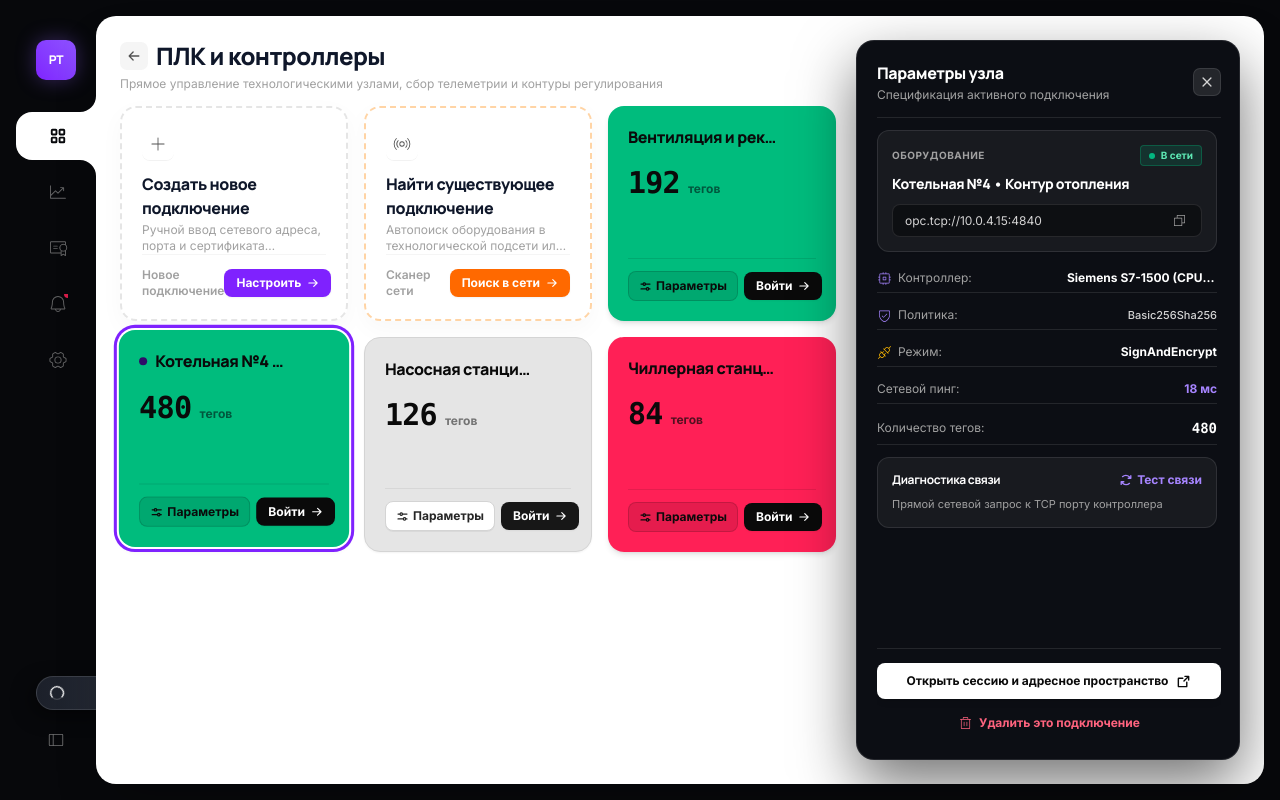
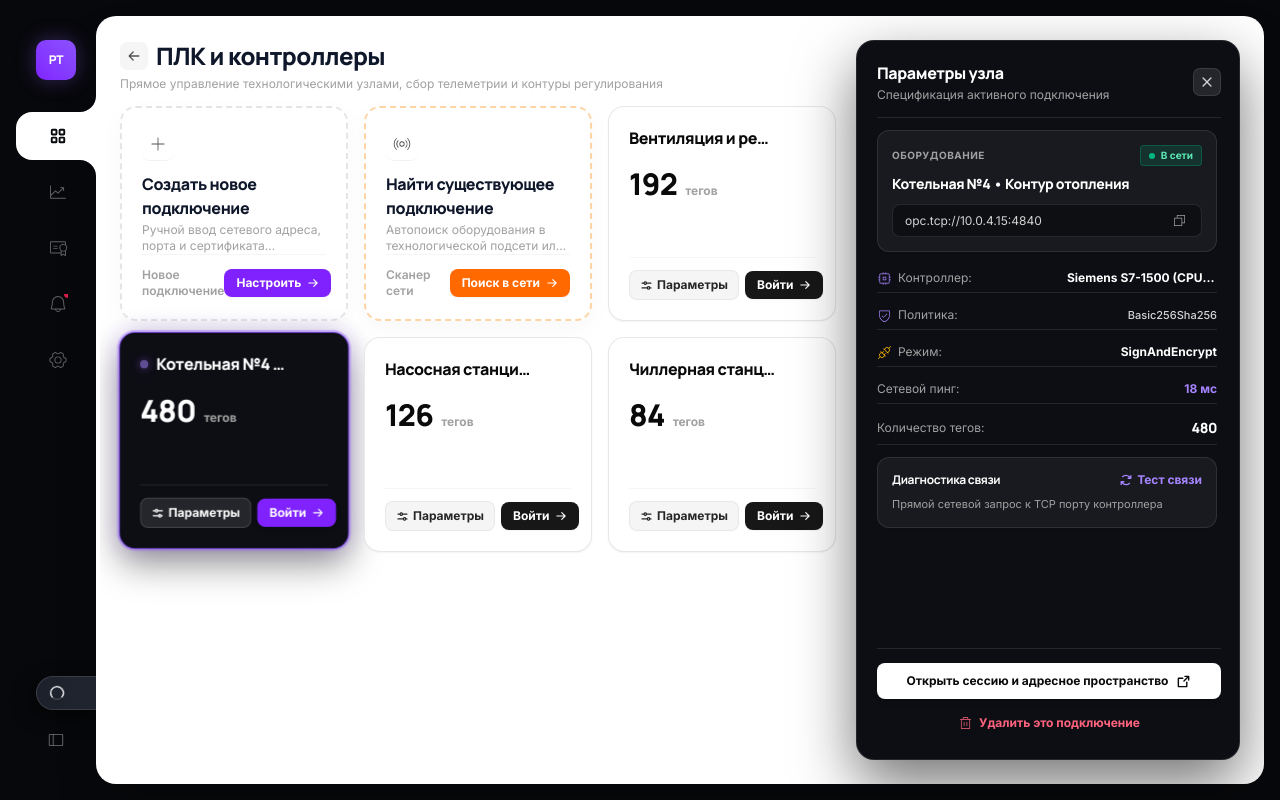
Before and after one commit to adamprogety-hub/ocf_hub_1, a Next.js app: page / in a window 1280 px wide. Both pictures are taken after a click on the element 390 px from the left and 221 px from the top of the page. Built offline with nearby package versions, Linux system fonts and the light colour scheme.

Commit message:
style: replace monospace fonts with Manrope and update connection cards to light default with dark active selection

```diff
--- a/src/app/globals.css
+++ b/src/app/globals.css
@@ -24,7 +24,7 @@
   }
 
   code, pre, .font-mono {
-    font-family: var(--font-sans);
+    font-family: var(--font-heading);
   }
 
   /* Hide Next.js dev overlay button/indicators */
--- a/src/components/ConnectionCard.tsx
+++ b/src/components/ConnectionCard.tsx
@@ -38,65 +38,27 @@ export const ConnectionCard: React.FC<ConnectionCardProps> = ({
     }
   };
 
-  const getStatusStyles = () => {
+  const getStatusText = () => {
     switch (connection.status) {
       case 'online':
-        return {
-          bgClass: 'bg-emerald-500 text-neutral-950 shadow-md',
-          statusText: `В сети • ${connection.pingMs} мс`,
-          statusTextClass: 'text-emerald-950/75',
-          secondaryTextClass: 'text-emerald-950/70',
-          dividerClass: 'border-black/10',
-          paramBtnClass: 'bg-black/10 hover:bg-black/20 text-neutral-950 border border-black/15',
-          actionBtnClass: 'bg-neutral-950 hover:bg-black text-white shadow-xs',
-          deleteBtnHover: 'text-black/50 hover:text-black hover:bg-black/10',
-        };
+        return `В сети • ${connection.pingMs} мс`;
       case 'error':
-        return {
-          bgClass: 'bg-rose-500 text-neutral-950 shadow-md',
-          statusText: 'Ошибка связи',
-          statusTextClass: 'text-neutral-950 font-bold',
-          secondaryTextClass: 'text-neutral-950/70',
-          dividerClass: 'border-black/10',
-          paramBtnClass: 'bg-black/10 hover:bg-black/20 text-neutral-950 border border-black/15',
-          actionBtnClass: 'bg-neutral-950 hover:bg-black text-white shadow-xs',
-          deleteBtnHover: 'text-black/50 hover:text-black hover:bg-black/10',
-        };
+        return 'Ошибка связи';
       case 'connecting':
-        return {
-          bgClass: 'bg-amber-400 text-neutral-950 shadow-md',
-          statusText: 'Подключение...',
-          statusTextClass: 'text-amber-950/80 font-bold',
-          secondaryTextClass: 'text-amber-950/70',
-          dividerClass: 'border-black/10',
-          paramBtnClass: 'bg-black/10 hover:bg-black/20 text-neutral-950 border border-black/15',
-          actionBtnClass: 'bg-neutral-950 hover:bg-black text-white shadow-xs',
-          deleteBtnHover: 'text-black/50 hover:text-black hover:bg-black/10',
-        };
+        return 'Подключение...';
       case 'standby':
       default:
-        return {
-          bgClass: 'bg-neutral-200 text-neutral-900 border border-neutral-300 shadow-xs',
-          statusText: 'Ожидание / Вне сети',
-          statusTextClass: 'text-neutral-600',
-          secondaryTextClass: 'text-neutral-500',
-          dividerClass: 'border-neutral-300/80',
-          paramBtnClass: 'bg-white hover:bg-neutral-50 text-neutral-800 border border-neutral-300 shadow-2xs',
-          actionBtnClass: 'bg-neutral-900 hover:bg-black text-white shadow-xs',
-          deleteBtnHover: 'text-neutral-400 hover:text-neutral-900 hover:bg-neutral-300/60',
-        };
+        return 'Ожидание / Вне сети';
     }
   };
-
-  const status = getStatusStyles();
 
   return (
     <div
       onClick={onSelect}
-      className={`rounded-[16px] p-5 flex flex-col justify-between cursor-pointer transition-all duration-300 ease-out relative select-none group min-h-[160px] ${status.bgClass} ${
+      className={`rounded-[16px] p-5 flex flex-col justify-between cursor-pointer transition-all duration-300 ease-out relative select-none group min-h-[160px] ${
         isSelected
-          ? 'ring-3 ring-violet-600 ring-offset-2 ring-offset-white shadow-[0_16px_36px_rgba(124,58,237,0.32)] -translate-y-1.5 scale-[1.01]'
-          : 'hover:-translate-y-1 hover:shadow-lg'
+          ? 'bg-[#0c0e14] text-white border border-violet-500/80 ring-2 ring-violet-500/30 shadow-[0_16px_36px_rgba(0,0,0,0.4),0_0_24px_rgba(124,58,237,0.22)] -translate-y-1 scale-[1.01]'
+          : 'bg-white hover:bg-neutral-50/70 text-neutral-900 border border-neutral-200/90 hover:border-neutral-300 shadow-xs hover:shadow-md hover:-translate-y-0.5'
       }`}
     >
       {/* Top Header: Title & Discrete Delete Button */}
@@ -104,10 +66,15 @@ export const ConnectionCard: React.FC<ConnectionCardProps> = ({
         <div className="flex items-start justify-between gap-3 mb-2">
           <div className="flex items-center gap-2 min-w-0">
             {isSelected && (
-              <span className="w-2 h-2 rounded-full bg-violet-950 shrink-0" title="Активно в панели справа" />
+              <span
+                className="w-2 h-2 rounded-full bg-violet-400 shadow-[0_0_8px_#a855f7] shrink-0 animate-pulse"
+                title="Активно в панели справа"
+              />
             )}
             <h3
-              className="text-base font-black tracking-tight font-heading leading-snug truncate text-neutral-950"
+              className={`text-base font-black tracking-tight font-heading leading-snug truncate transition-colors ${
+                isSelected ? 'text-white' : 'text-neutral-950'
+              }`}
               title={connection.name}
             >
               {connection.name}
@@ -119,8 +86,12 @@ export const ConnectionCard: React.FC<ConnectionCardProps> = ({
             onClick={handleDeleteClick}
             className={`p-1.5 rounded-lg transition-all shrink-0 cursor-pointer ${
               confirmDelete
-                ? 'bg-neutral-950 text-white px-2.5 text-[10px] font-bold flex items-center gap-1 shadow-sm'
-                : `opacity-0 group-hover:opacity-100 ${status.deleteBtnHover}`
+                ? isSelected
+                  ? 'bg-rose-500 text-white px-2.5 text-[10px] font-bold flex items-center gap-1 shadow-sm'
+                  : 'bg-neutral-950 text-white px-2.5 text-[10px] font-bold flex items-center gap-1 shadow-sm'
+                : isSelected
+                ? 'opacity-0 group-hover:opacity-100 text-neutral-500 hover:text-white hover:bg-white/10'
+                : 'opacity-0 group-hover:opacity-100 text-neutral-400 hover:text-neutral-900 hover:bg-neutral-100'
             }`}
             title={confirmDelete ? 'Подтвердите удаление' : 'Удалить'}
           >
@@ -135,22 +106,38 @@ export const ConnectionCard: React.FC<ConnectionCardProps> = ({
           </button>
         </div>
 
-        {/* Big Number (Clean Two-Liner) */}
+        {/* Big Number (Clean Two-Liner using Manrope font-heading) */}
         <div className="mt-3 flex items-baseline gap-2">
-          <span className="text-2xl sm:text-3xl font-black tracking-tight font-mono text-neutral-950">
+          <span
+            className={`text-2xl sm:text-3xl font-black tracking-tight font-heading transition-colors ${
+              isSelected ? 'text-white' : 'text-neutral-950'
+            }`}
+          >
             {connection.tagsCount}
           </span>
-          <span className={`text-xs font-bold font-sans ${status.secondaryTextClass}`}>
+          <span
+            className={`text-xs font-bold font-sans transition-colors ${
+              isSelected ? 'text-neutral-400' : 'text-neutral-400'
+            }`}
+          >
             тегов
           </span>
         </div>
       </div>
 
-      {/* Bottom Row: Status Text (Dot Removed) + Action Buttons */}
-      <div className={`mt-3 pt-3 flex items-center justify-between border-t ${status.dividerClass}`}>
-        {/* Status Text replacing the old dot indicator */}
-        <span className={`text-[11px] font-sans font-medium truncate max-w-[130px] ${status.statusTextClass}`}>
-          {status.statusText}
+      {/* Bottom Row: Status Text + Action Buttons */}
+      <div
+        className={`mt-3 pt-3 flex items-center justify-between border-t transition-colors ${
+          isSelected ? 'border-white/10' : 'border-neutral-100'
+        }`}
+      >
+        {/* Status Text (clean, no bright background fill) */}
+        <span
+          className={`text-[11px] font-sans font-medium truncate max-w-[130px] transition-colors ${
+            isSelected ? 'text-neutral-400' : 'text-neutral-500'
+          }`}
+        >
+          {getStatusText()}
         </span>
 
         {/* Action Buttons: Параметры + Войти */}
@@ -164,7 +151,11 @@ export const ConnectionCard: React.FC<ConnectionCardProps> = ({
                 onSelect();
               }
             }}
-            className={`flex items-center gap-1 px-2.5 py-1.5 rounded-[8px] text-xs font-bold transition-all shrink-0 font-sans cursor-pointer ${status.paramBtnClass}`}
+            className={`flex items-center gap-1 px-2.5 py-1.5 rounded-[8px] text-xs font-bold transition-all shrink-0 font-sans cursor-pointer ${
+              isSelected
+                ? 'bg-white/10 hover:bg-white/20 text-white border border-white/15'
+                : 'bg-neutral-100 hover:bg-neutral-200/80 text-neutral-800 border border-neutral-200/80'
+            }`}
             title="Открыть параметры подключения"
           >
             <SlidersHorizontal size={13} weight="bold" />
@@ -176,7 +167,11 @@ export const ConnectionCard: React.FC<ConnectionCardProps> = ({
               e.stopPropagation();
               onConnect(connection);
             }}
-            className={`flex items-center gap-1.5 px-3 py-1.5 rounded-[8px] text-xs font-bold transition-all hover:scale-102 shrink-0 font-sans cursor-pointer active:scale-95 ${status.actionBtnClass}`}
+            className={`flex items-center gap-1.5 px-3 py-1.5 rounded-[8px] text-xs font-bold transition-all hover:scale-102 shrink-0 font-sans cursor-pointer active:scale-95 ${
+              isSelected
+                ? 'bg-violet-600 hover:bg-violet-500 text-white shadow-md'
+                : 'bg-neutral-900 hover:bg-black text-white shadow-xs'
+            }`}
             title="Войти в сессию OPC UA"
           >
             <span>Войти</span>
--- a/src/components/RightDrawer.tsx
+++ b/src/components/RightDrawer.tsx
@@ -795,7 +795,7 @@ export const RightDrawer: React.FC<RightDrawerProps> = ({
                   <span className="text-[10px] font-bold uppercase tracking-wider text-neutral-400">
                     Обнаружено в сети
                   </span>
-                  <span className="text-[11px] font-mono text-emerald-400 font-medium flex items-center gap-1">
+                  <span className="text-[11px] font-heading text-emerald-400 font-medium flex items-center gap-1">
                     <span className="w-1 h-1 rounded-full bg-emerald-400" />
                     {filteredDiscovered.length} узла
                   </span>
@@ -851,7 +851,7 @@ export const RightDrawer: React.FC<RightDrawerProps> = ({
                             >
                               {dev.name}
                             </h4>
-                            <div className="text-[11px] font-mono text-neutral-400 truncate mt-0.5">
+                            <div className="text-[11px] font-heading text-neutral-400 truncate mt-0.5">
                               {dev.endpoint.replace('opc.tcp://', '')} • {dev.tagsCount} тегов
                             </div>
                           </div>
@@ -859,7 +859,7 @@ export const RightDrawer: React.FC<RightDrawerProps> = ({
 
                         {/* Right: Latency badge */}
                         <div className="shrink-0 flex items-center">
-                          <span className="text-[10px] font-mono font-bold text-emerald-400 bg-emerald-500/10 border border-emerald-500/20 px-2 py-0.5 rounded-[5px]">
+                          <span className="text-[10px] font-heading font-bold text-emerald-400 bg-emerald-500/10 border border-emerald-500/20 px-2 py-0.5 rounded-[5px]">
                             {dev.pingMs} мс
                           </span>
                         </div>
@@ -1059,7 +1059,7 @@ export const RightDrawer: React.FC<RightDrawerProps> = ({
 
                   <div className="flex items-center justify-between py-1.5 border-b border-white/10">
                     <span className="text-neutral-400">Количество тегов:</span>
-                    <span className="font-black text-white font-mono text-sm">
+                    <span className="font-black text-white font-heading text-sm">
                       {connection.tagsCount}
                     </span>
                   </div>
--- a/src/components/views/AlarmsView.tsx
+++ b/src/components/views/AlarmsView.tsx
@@ -385,14 +385,14 @@ export const AlarmsView: React.FC<AlarmsViewProps> = ({ onShowToast, onNavigateT
                     <h3 className="text-sm sm:text-base font-black text-neutral-950 font-heading tracking-tight leading-snug truncate" title={alarm.sourceName}>
                       {alarm.sourceName}
                     </h3>
-                    <span className="text-[11px] font-mono font-bold text-black/60 shrink-0 mt-0.5">
+                    <span className="text-[11px] font-heading font-bold text-black/60 shrink-0 mt-0.5">
                       {alarm.activeTime}
                     </span>
                   </div>
 
                   {/* Minimal Hero Value & Short Reason */}
                   <div className="my-2">
-                    <div className="text-3xl font-black font-mono text-neutral-950 tracking-tight">
+                    <div className="text-3xl font-black font-heading text-neutral-950 tracking-tight">
                       {alarm.value}
                     </div>
                     <p className="text-xs text-black/85 font-sans font-bold mt-0.5 tracking-tight truncate">
@@ -403,7 +403,7 @@ export const AlarmsView: React.FC<AlarmsViewProps> = ({ onShowToast, onNavigateT
 
                 {/* Minimal Card Footer: Clean Acknowledge Button */}
                 <div className="pt-2 border-t border-black/10 flex items-center justify-between text-xs font-sans">
-                  <span className="text-[11px] text-black/60 font-mono font-semibold">
+                  <span className="text-[11px] text-black/60 font-heading font-semibold">
                     {isCritical ? 'Критическая' : isHigh ? 'Высокая' : 'Предупреждение'}
                   </span>
 
--- a/src/components/views/MonitorTrendsView.tsx
+++ b/src/components/views/MonitorTrendsView.tsx
@@ -658,7 +658,7 @@ export const MonitorTrendsView: React.FC<MonitorTrendsViewProps> = ({
                 <div className="flex items-center gap-2 bg-sky-500/10 border border-sky-400/25 px-3 py-1 rounded-[8px]">
                   <span className="w-2 h-2 rounded-full bg-sky-400 animate-pulse shadow-[0_0_8px_rgba(56,189,248,0.5)]" />
                   <span className="text-sky-300 font-medium text-xs">{currentPreset.penPV.label}:</span>
-                  <span className="font-heading font-black text-sm text-sky-100 font-mono">
+                  <span className="font-heading font-black text-sm text-sky-100">
                     {currentPV} {currentPreset.unit}
                   </span>
                 </div>
@@ -667,7 +667,7 @@ export const MonitorTrendsView: React.FC<MonitorTrendsViewProps> = ({
                 <div className="flex items-center gap-2 bg-amber-500/10 border border-amber-400/25 px-3 py-1 rounded-[8px]">
                   <span className="w-2 h-0.5 rounded bg-amber-400" />
                   <span className="text-amber-300 font-medium text-xs">{currentPreset.penSP.label}:</span>
-                  <span className="font-heading font-black text-sm text-amber-100 font-mono">
+                  <span className="font-heading font-black text-sm text-amber-100">
                     {currentSP} {currentPreset.unit}
                   </span>
                 </div>
@@ -676,7 +676,7 @@ export const MonitorTrendsView: React.FC<MonitorTrendsViewProps> = ({
                 <div className="hidden md:flex items-center gap-1.5 text-neutral-300 bg-white/[0.05] border border-white/[0.08] px-2.5 py-1 rounded-[8px]">
                   <span className="text-[11px] text-neutral-400">Невязка Δ:</span>
                   <span
-                    className={`font-bold font-mono text-xs ${
+                    className={`font-bold font-heading text-xs ${
                       Math.abs(currentError) > 0.5 ? 'text-amber-400' : 'text-emerald-400'
                     }`}
                   >
```
